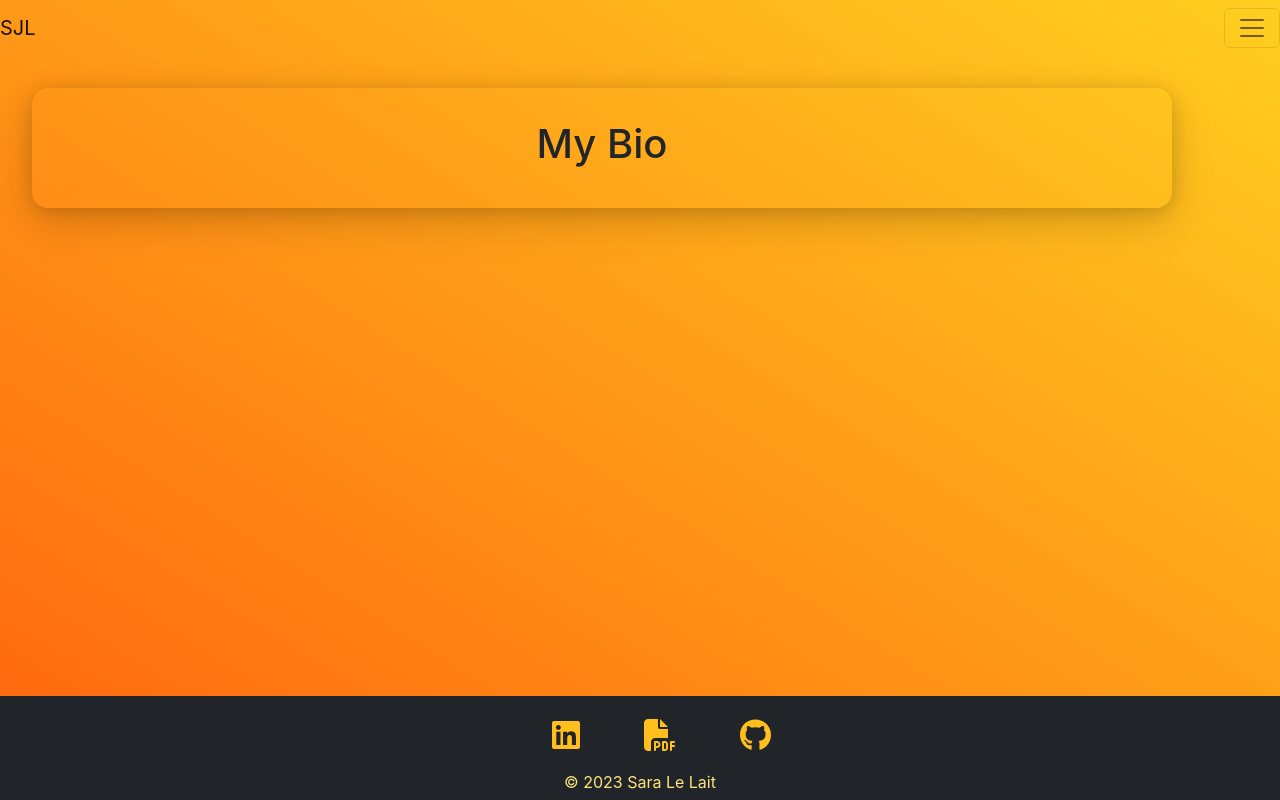
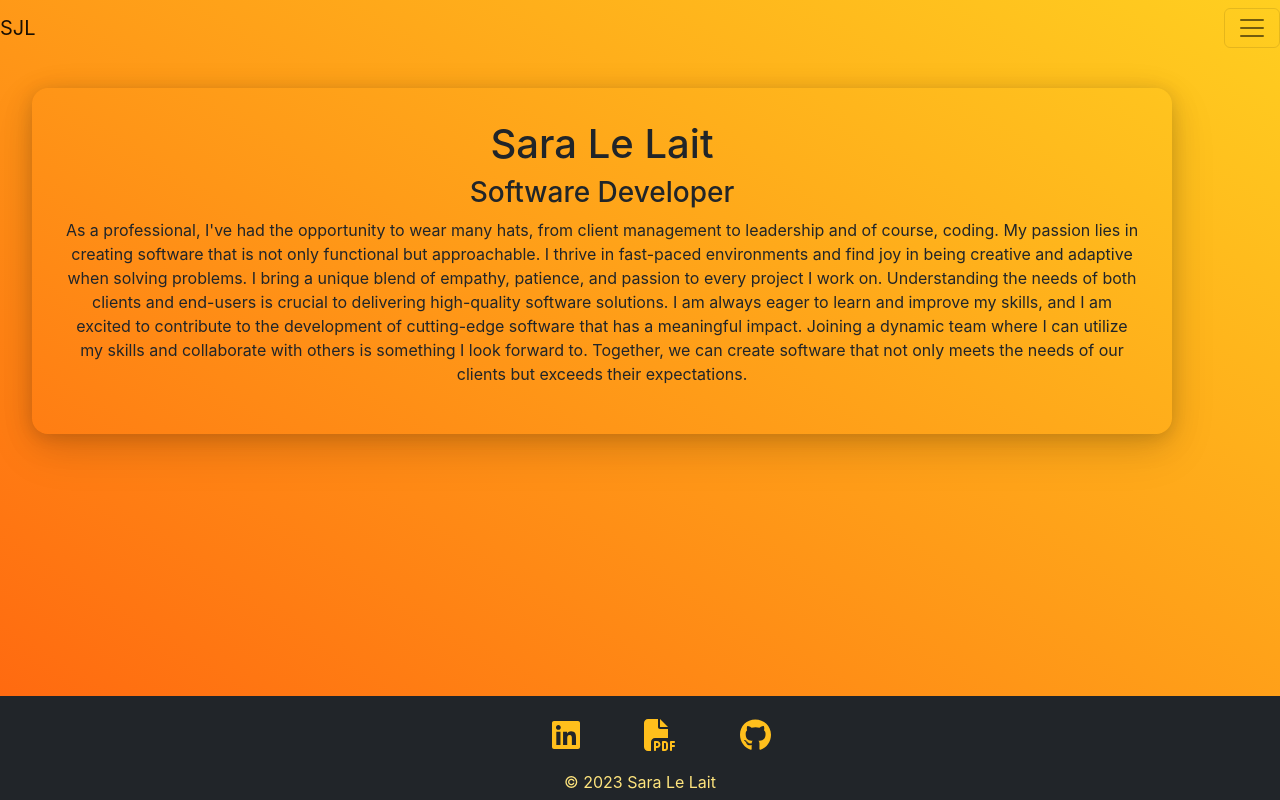
Before and after one commit to sjlelait/portfolio, a React (Create React App) app: page /about in a window 1280 px wide. Built offline with nearby package versions, Linux system fonts and the light colour scheme; the HTML template or start-up script is replaced by a standard one.

Commit message:
wip: works on about p

```diff
--- a/src/pages/About.js
+++ b/src/pages/About.js
@@ -4,7 +4,22 @@ import { Container } from 'react-bootstrap';
 const About = (props) => {
     return (
         <Container className='page-container'>
-            <h1>My Bio</h1>
+            <h1>Sara Le Lait</h1>
+            <h3>Software Developer</h3>
+            <p>As a professional, I've had the opportunity to wear many hats,
+                from client management to leadership and of course, coding.
+                My passion lies in creating software that is not only functional but approachable.
+                I thrive in fast-paced environments and find joy in being creative and adaptive
+                when solving problems.
+                I bring a unique blend of empathy, patience, and passion to every project I work on.
+                Understanding the needs of both clients and end-users is crucial to delivering
+                high-quality software solutions. I am always eager to learn and improve my skills,
+                and I am excited to contribute to the development of cutting-edge software that has
+                a meaningful impact.
+                Joining a dynamic team where I can utilize my skills and collaborate with others
+                is something I look forward to.
+                Together, we can create software that not only meets the needs of our clients
+                but exceeds their expectations.</p>
         </Container>
     )
   };
```
